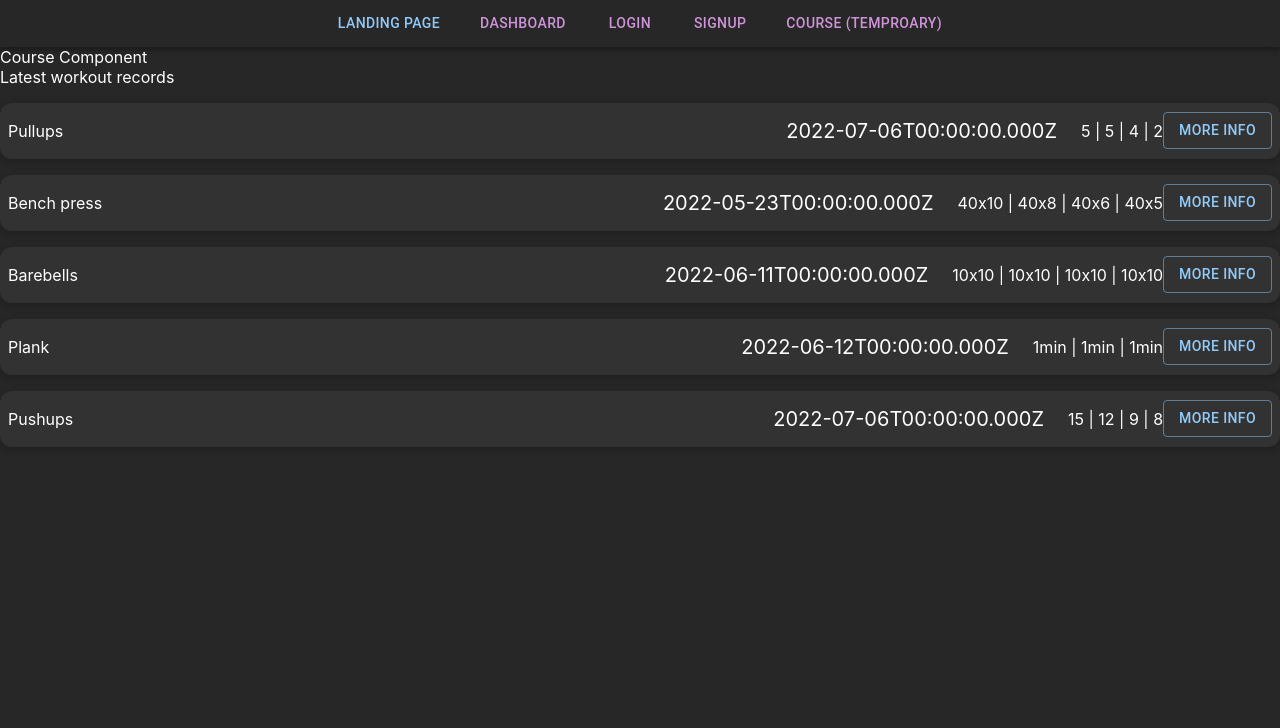
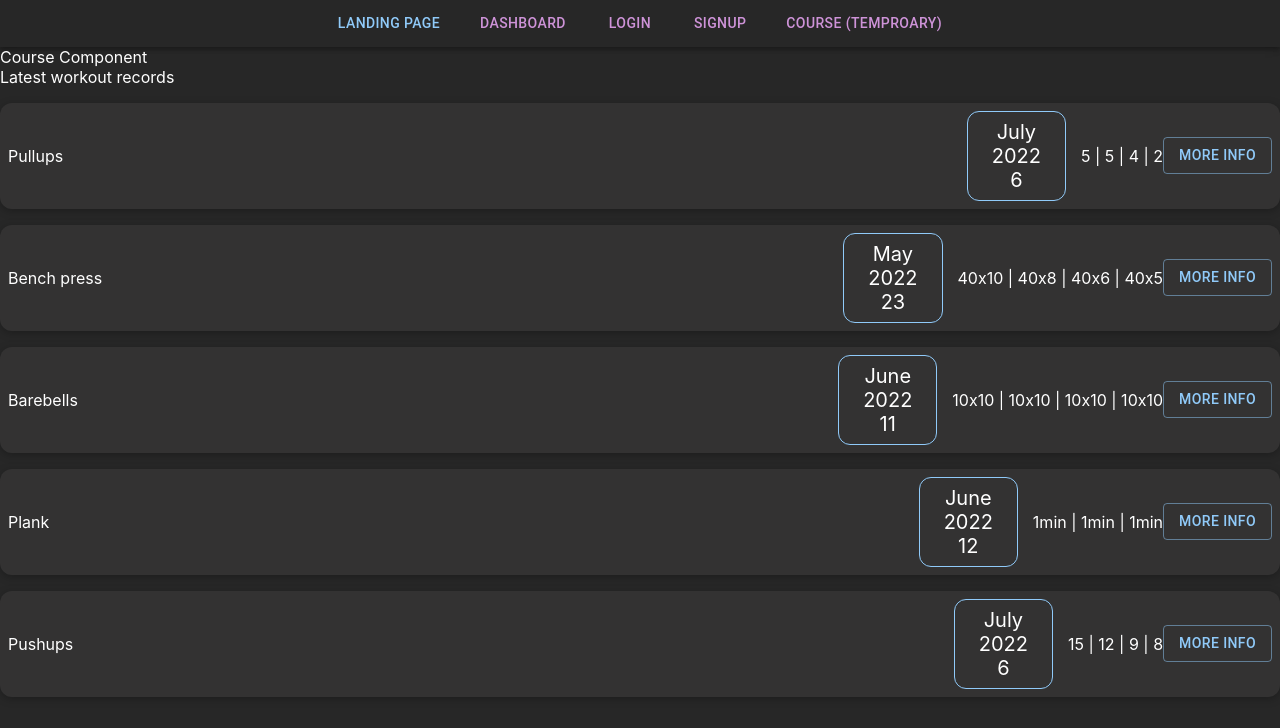
Before and after one commit to mikoogla/workoutApp, a React (Create React App) app in the folder workout-app/: page /course in a window 1280 px wide. Shown: the top 728 px of the page. Built offline with nearby package versions, Linux system fonts and the light colour scheme.

Commit message:
Date extracted to new component

```diff
--- /dev/null
+++ b/workout-app/src/components/Course/CalendarItem.js
@@ -0,0 +1,17 @@
+import React from "react";
+
+function CalendarItem(props){
+    const year = props.data.exDate.toLocaleString('en-US', { year: 'numeric' })
+    const month = props.data.exDate.toLocaleString('en-US', { month: 'long' })
+    const day = props.data.exDate.toLocaleString('en-US', { day: 'numeric' })
+
+    return(
+        <div className='excercise-item__date'>
+                <div>{month}</div>
+                <div>{year}</div>
+                <div>{day}</div>
+            </div>
+    );
+}
+
+export default CalendarItem;
--- a/workout-app/src/components/Course/Course.js
+++ b/workout-app/src/components/Course/Course.js
@@ -11,16 +11,16 @@ function Course() {
     { exName: 'Plank', exDate: new Date(2022, 5, 12), exData: '1min | 1min | 1min', exInfo: 'More info' },
     { exName: 'Pushups', exDate: new Date(2022, 6, 6), exData: '15 | 12 | 9 | 8', exInfo: 'More info' }
   ]
-  console.log(excercises[0].exData + "<------ex--------")
+  let exList = [];
+  for (let index = 0; index < excercises.length; index++) {
+    exList.push(<Exercise data={excercises[index]}></Exercise>)
+
+  }
   return (
     <div >
       Course Component
       <UserInfo></UserInfo>
-      <Exercise data={excercises[0]}></Exercise>
-      <Exercise data={excercises[1]}></Exercise>
-      <Exercise data={excercises[2]}></Exercise>
-      <Exercise data={excercises[3]}></Exercise>
-      <Exercise data={excercises[4]}></Exercise>
+      {exList}
     </div>
   )
 }
--- a/workout-app/src/components/Course/Exercise.js
+++ b/workout-app/src/components/Course/Exercise.js
@@ -1,11 +1,13 @@
 import React from 'react';
 import Button from "@mui/material/Button";
+import CalendarItem from './CalendarItem';
 
 function Exercise(props) {
+
     return (
         <div className='excercise-item'>
-            <div className='excercise-item__name'>{props.data.exName.toString()}</div>
-            <div className='excercise-item__date'>{props.data.exDate.toISOString()}</div>
+            <div className='excercise-item__name'>{props.data.exName}</div>
+            <CalendarItem data={props.data}/>
             <div className='excercise-item__data'>{props.data.exData}</div>
             <Button variant="outlined">{props.data.exInfo}</Button>
         </div>
--- a/workout-app/src/components/Course/course.css
+++ b/workout-app/src/components/Course/course.css
@@ -8,6 +8,7 @@
   border-radius: 12px;
   background-color: #333232;
 }
+
 /* <div className='excercise-item__name'>Pull ups</div>
         <div className='excercise-item__date'>09.06.2022</div>
         <div className='excercise-item__data'>5 | 4 | 4 | 3 | 2</div>
@@ -32,6 +33,13 @@
   border-radius: 12px;
 }
 
+.excercise-item__date {
+  text-align: center;
+  border: 1px solid #90caf9;
+  border-radius: 12px;
+  margin-inline: 15px;
+}
+
 @media (min-width: 580px) {
   .excercise-item__name {
     flex-direction: row;
```
Lines whose indentation alone changed are shown as unchanged.
